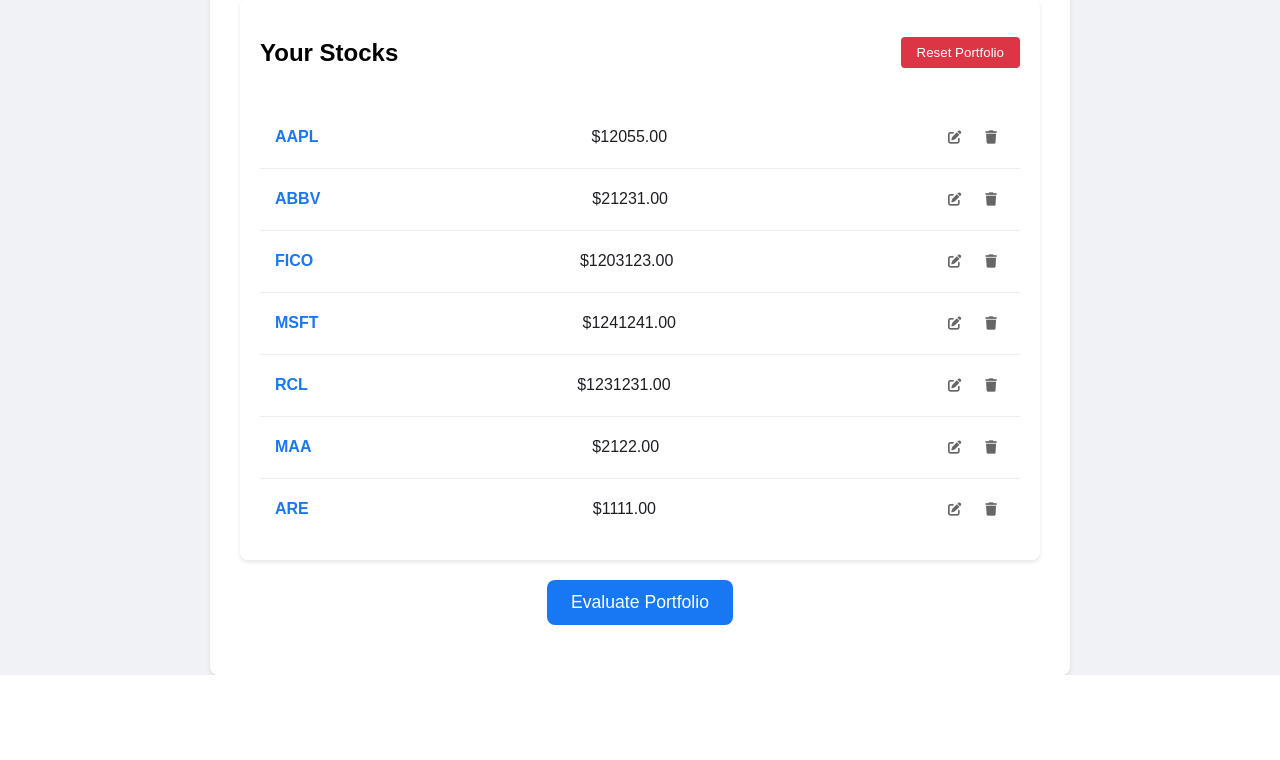
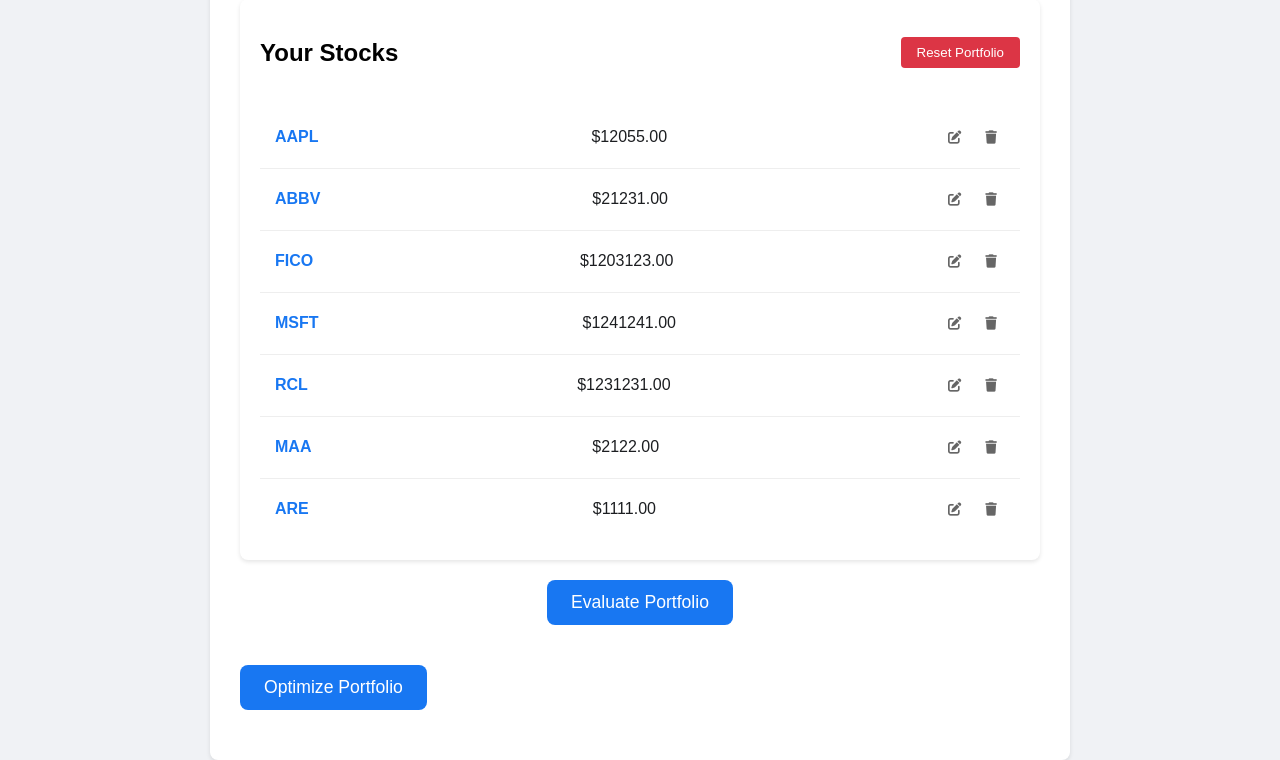
Before and after one commit to EmilRustamli/Capstone_app, a Flask app: page /portfolio in a window 1280 px wide. Shown: the part 352-1112 px from the top of the page. Before the commit the page ends 1027 px from the top, so only its background shows below. Run offline with Flask 3, Linux system fonts and the light colour scheme; a user stored in the database is signed in.

Commit message:
V5.0
Helelik islemir, amma too much change

```diff
--- a/app.py
+++ b/app.py
@@ -18,6 +18,7 @@
 import schedule
 import threading
 import pytz
+from pypfopt import EfficientFrontier, risk_models, expected_returns
 
 app = Flask(__name__)
 
@@ -158,6 +159,120 @@
             'VaR': f"Maximum potential loss over a specified period with a 95% confidence.",
             'CVaR': f"Average loss expected in the worst 5% of scenarios."
         }
+
+    @classmethod
+    def optimize_user_portfolio(cls, portfolio_input, start_date, end_date, optimize_for="sharpe", build_new=False, full_tickers_list=None):
+        """
+        Optimize a user's portfolio based on historical data.
+
+        Args:
+            portfolio_input (dict): Dictionary of {ticker: dollar_amount}
+            start_date (str): Start date in YYYY-MM-DD format
+            end_date (str): End date in YYYY-MM-DD format
+            optimize_for (str): 'sharpe', 'return', or 'volatility'
+            build_new (bool): If True, consider all available stocks
+            full_tickers_list (list): List of all available tickers
+        """
+        try:
+            # Get historical data
+            if build_new:
+                tickers = full_tickers_list
+            else:
+                tickers = list(portfolio_input.keys())
+
+            # Filter data for the specified date range
+            data = cls.trade_data.loc[start_date:end_date, tickers]
+
+            # Calculate current portfolio weights
+            total_value = sum(portfolio_input.values())
+            original_weights = {ticker: value/total_value for ticker, value in portfolio_input.items()}
+
+            # Calculate current portfolio metrics
+            returns = data.pct_change()
+            mean_returns = returns.mean() * 252
+            cov_matrix = returns.cov() * 252
+
+            current_return = sum(original_weights[ticker] * mean_returns[ticker]
+                               for ticker in original_weights)
+            current_volatility = np.sqrt(
+                sum(sum(original_weights[ticker1] * original_weights[ticker2] * cov_matrix.loc[ticker1, ticker2]
+                    for ticker2 in original_weights)
+                    for ticker1 in original_weights)
+            )
+
+            # Optimize portfolio
+            optimized_weights = cls.optimize_with_pypfopt(
+                data=data,
+                original_weights=original_weights,
+                original_return=current_return,
+                original_volatility=current_volatility,
+                optimize_for=optimize_for
+            )
+
+            # Calculate metrics for optimized portfolio
+            opt_return = sum(optimized_weights[ticker] * mean_returns[ticker]
+                           for ticker in optimized_weights)
+            opt_volatility = np.sqrt(
+                sum(sum(optimized_weights[ticker1] * optimized_weights[ticker2] * cov_matrix.loc[ticker1, ticker2]
+                    for ticker2 in optimized_weights)
+                    for ticker1 in optimized_weights)
+            )
+            opt_sharpe = opt_return / opt_volatility
+
+            # Calculate dollar allocations
+            optimized_allocation = {
+                ticker: weight * total_value
+                for ticker, weight in optimized_weights.items()
+                if weight > 0.01  # Filter out very small allocations
+            }
+
+            return {
+                'metrics': {
+                    'Current Return': current_return * 100,
+                    'Current Volatility': current_volatility * 100,
+                    'Current Sharpe': (current_return / current_volatility),
+                    'Optimized Return': opt_return * 100,
+                    'Optimized Volatility': opt_volatility * 100,
+                    'Optimized Sharpe': opt_sharpe
+                },
+                'allocation': optimized_allocation
+            }
+
+        except Exception as e:
+            print(f"Error in optimize_user_portfolio: {str(e)}")
+            raise
+
+    @classmethod
+    def optimize_with_pypfopt(cls, data, original_weights, original_return, original_volatility, optimize_for="sharpe"):
+        """
+        Optimize portfolio using PyPortfolioOpt.
+
+        Args:
+            data (pd.DataFrame): Historical price data
+            original_weights (dict): Current portfolio weights
+            original_return (float): Current portfolio return
+            original_volatility (float): Current portfolio volatility
+            optimize_for (str): Optimization target ('sharpe', 'return', or 'volatility')
+        """
+        # Calculate expected returns and sample covariance
+        mu = expected_returns.mean_historical_return(data)
+        S = risk_models.sample_cov(data)
+
+        # Initialize the efficient frontier
+        ef = EfficientFrontier(mu, S)
+
+        # Optimize based on the specified target
+        if optimize_for == "sharpe":
+            ef.max_sharpe()
+        elif optimize_for == "return":
+            ef.maximize_return()
+        elif optimize_for == "volatility":
+            ef.min_volatility()
+
+        # Get optimized weights
+        weights = ef.clean_weights()
+
+        return weights
 
 # Load the data when app starts
 try:
@@ -636,6 +751,56 @@
         print(f"General error: {str(e)}")
         return jsonify({'error': 'Failed to evaluate portfolio'}), 500
 
+@app.route('/optimize-portfolio', methods=['POST'])
+def optimize_portfolio():
+    if 'user_email' not in session:
+        return jsonify({'error': 'Not logged in'}), 401
+
+    try:
+        data = request.json
+        start_date = data.get('start_date')
+        end_date = data.get('end_date')
+        optimize_for = data.get('optimize_for', 'sharpe')  # Default to sharpe
+        build_new = data.get('build_new', False)  # Default to False
+
+        # Get user's portfolio
+        user = User.query.filter_by(email=session['user_email']).first()
+        portfolio_items = PortfolioItem.query.filter_by(user_id=user.id).all()
+
+        if not portfolio_items:
+            return jsonify({'error': 'Portfolio is empty'}), 400
+
+        # Create portfolio dictionary with dollar values
+        portfolio_input = {item.ticker: float(item.amount) for item in portfolio_items}
+
+        # Load full ticker list
+        full_tickers = pd.read_csv('updated_tickers.csv')['0'].tolist()
+
+        try:
+            # Call the optimization function
+            optimized_portfolio = Portfolio.optimize_user_portfolio(
+                portfolio_input=portfolio_input,
+                start_date=start_date,
+                end_date=end_date,
+                optimize_for=optimize_for,
+                build_new=build_new,
+                full_tickers_list=full_tickers
+            )
+
+            return jsonify({
+                'success': True,
+                'optimized_portfolio': optimized_portfolio,
+                'message': 'Portfolio optimization completed successfully'
+            })
+
+        except Exception as e:
+            print(f"Optimization error: {str(e)}")
+            return jsonify({'error': 'Failed to optimize portfolio'}), 500
+
+    except Exception as e:
+        print(f"General error: {str(e)}")
+        return jsonify({'error': 'Failed to process request'}), 500
+
 @app.errorhandler(403)
 def forbidden_error(error):
     session.clear()  # Clear any corrupted session
--- a/requirements.txt
+++ b/requirements.txt
@@ -8,3 +8,4 @@
 scikit-learn
 urllib3<2.0.0
 schedule
+PyPortfolioOpt==1.5.5
--- a/templates/portfolio.html
+++ b/templates/portfolio.html
@@ -58,6 +58,7 @@
         </div>
 
         <button onclick="evaluatePortfolio()" class="evaluate-btn">Evaluate Portfolio</button>
+        <button onclick="optimizePortfolio()" class="optimize-btn">Optimize Portfolio</button>
     </div>
     <div class="modal-overlay" id="logoutModal">
         <div class="modal">
@@ -125,6 +126,45 @@
                 <div id="resultButtons" style="display: none;">
                     <button class="cancel-btn" onclick="closeEvaluateModal()" style="margin: 0 auto;">Close</button>
                 </div>
+            </div>
+        </div>
+    </div>
+    <div id="optimizeModal" class="modal-overlay" style="display: none;">
+        <div class="modal">
+            <h2>Optimize Portfolio</h2>
+            <div class="optimize-inputs">
+                <div class="date-inputs">
+                    <div>
+                        <label for="optStartDate">Start Date:</label>
+                        <input type="date" id="optStartDate" required>
+                    </div>
+                    <div>
+                        <label for="optEndDate">End Date:</label>
+                        <input type="date" id="optEndDate" required>
+                    </div>
+                </div>
+                <div class="optimization-options">
+                    <div>
+                        <label for="optimizeFor">Optimize For:</label>
+                        <select id="optimizeFor">
+                            <option value="sharpe">Sharpe Ratio</option>
+                            <option value="return">Return</option>
+                            <option value="volatility">Volatility</option>
+                        </select>
+                    </div>
+                    <div class="checkbox-container">
+                        <input type="checkbox" id="buildNew">
+                        <label for="buildNew">Build New Portfolio</label>
+                    </div>
+                </div>
+            </div>
+            <div id="optimizationResults" style="display: none;">
+                <h3>Optimization Results</h3>
+                <div class="results-content"></div>
+            </div>
+            <div class="modal-buttons">
+                <button onclick="submitOptimization()" class="optimize-btn">Optimize</button>
+                <button onclick="closeOptimizeModal()" class="cancel-btn">Close</button>
             </div>
         </div>
     </div>
@@ -480,6 +520,88 @@
             alert('Failed to evaluate portfolio');
         });
     }
+
+    function optimizePortfolio() {
+        document.getElementById('optimizeModal').style.display = 'flex';
+        document.getElementById('optimizationResults').style.display = 'none';
+    }
+
+    function closeOptimizeModal() {
+        document.getElementById('optimizeModal').style.display = 'none';
+    }
+
+    function submitOptimization() {
+        const startDate = document.getElementById('optStartDate').value;
+        const endDate = document.getElementById('optEndDate').value;
+        const optimizeFor = document.getElementById('optimizeFor').value;
+        const buildNew = document.getElementById('buildNew').checked;
+
+        if (!startDate || !endDate) {
+            alert('Please select both start and end dates');
+            return;
+        }
+
+        if (new Date(startDate) >= new Date(endDate)) {
+            alert('Start date must be before end date');
+            return;
+        }
+
+        // Show loading state
+        const optimizeBtn = document.querySelector('.optimize-btn');
+        optimizeBtn.textContent = 'Optimizing...';
+        optimizeBtn.disabled = true;
+
+        fetch('/optimize-portfolio', {
+            method: 'POST',
+            headers: {
+                'Content-Type': 'application/json'
+            },
+            body: JSON.stringify({
+                start_date: startDate,
+                end_date: endDate,
+                optimize_for: optimizeFor,
+                build_new: buildNew
+            })
+        })
+        .then(response => response.json())
+        .then(data => {
+            optimizeBtn.textContent = 'Optimize';
+            optimizeBtn.disabled = false;
+
+            if (data.error) {
+                alert(data.error);
+                return;
+            }
+
+            // Display results
+            const resultsDiv = document.querySelector('.results-content');
+            resultsDiv.innerHTML = `
+                <div class="optimization-summary">
+                    <h4>Portfolio Metrics:</h4>
+                    <ul>
+                        ${Object.entries(data.optimized_portfolio.metrics).map(([key, value]) =>
+                            `<li>${key}: ${typeof value === 'number' ? value.toFixed(2) + '%' : value}</li>`
+                        ).join('')}
+                    </ul>
+
+                    <h4>Recommended Allocation:</h4>
+                    <ul>
+                        ${Object.entries(data.optimized_portfolio.allocation).map(([ticker, amount]) =>
+                            `<li>${ticker}: $${parseFloat(amount).toFixed(2)}</li>`
+                        ).join('')}
+                    </ul>
+                </div>
+            `;
+
+            document.getElementById('optimizationResults').style.display = 'block';
+        })
+        .catch(error => {
+            optimizeBtn.textContent = 'Optimize';
+            optimizeBtn.disabled = false;
+            console.error('Error:', error);
+            alert('Failed to optimize portfolio');
+        });
+    }
     </script>
     <style>
     #evaluateModal .modal {
@@ -680,6 +802,63 @@
         background-color: #e4e6eb;
         box-shadow: 0 2px 4px rgba(0, 0, 0, 0.1);
     }
+
+    .optimize-btn {
+        background-color: #1877f2;
+        color: white;
+        padding: 12px 24px;
+        border-radius: 8px;
+        border: none;
+        cursor: pointer;
+        font-size: 1.1em;
+        margin: 20px 0;
+    }
+
+    .optimize-btn:hover {
+        background-color: #166fe5;
+    }
+
+    .optimization-options {
+        display: grid;
+        gap: 15px;
+        margin: 20px 0;
+    }
+
+    .optimization-options select {
+        padding: 8px;
+        border-radius: 4px;
+        border: 1px solid #ccd0d5;
+        font-size: 1em;
+    }
+
+    .checkbox-container {
+        display: flex;
+        align-items: center;
+        gap: 10px;
+    }
+
+    .optimization-summary {
+        background: #f8f9fa;
+        padding: 20px;
+        border-radius: 8px;
+        margin-top: 20px;
+    }
+
+    .optimization-summary h4 {
+        color: #1877f2;
+        margin: 0 0 10px 0;
+    }
+
+    .optimization-summary ul {
+        list-style: none;
+        padding: 0;
+        margin: 0 0 20px 0;
+    }
+
+    .optimization-summary li {
+        padding: 5px 0;
+        border-bottom: 1px solid #eee;
+    }
     </style>
 </body>
 </html>
```
Also changed, not shown: test2.py (deleted, +0 -9 lines), stock_data.json, 2 other files.
